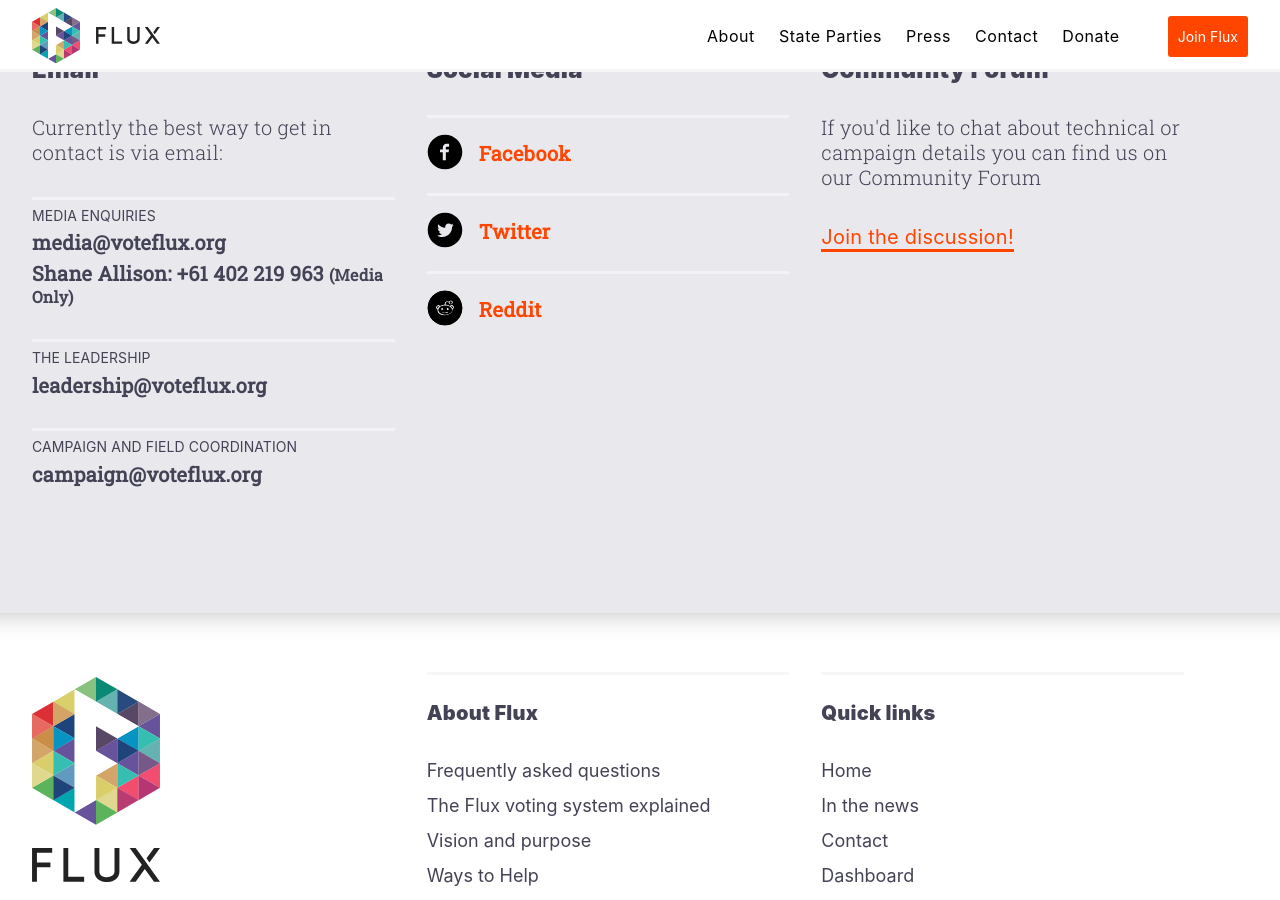
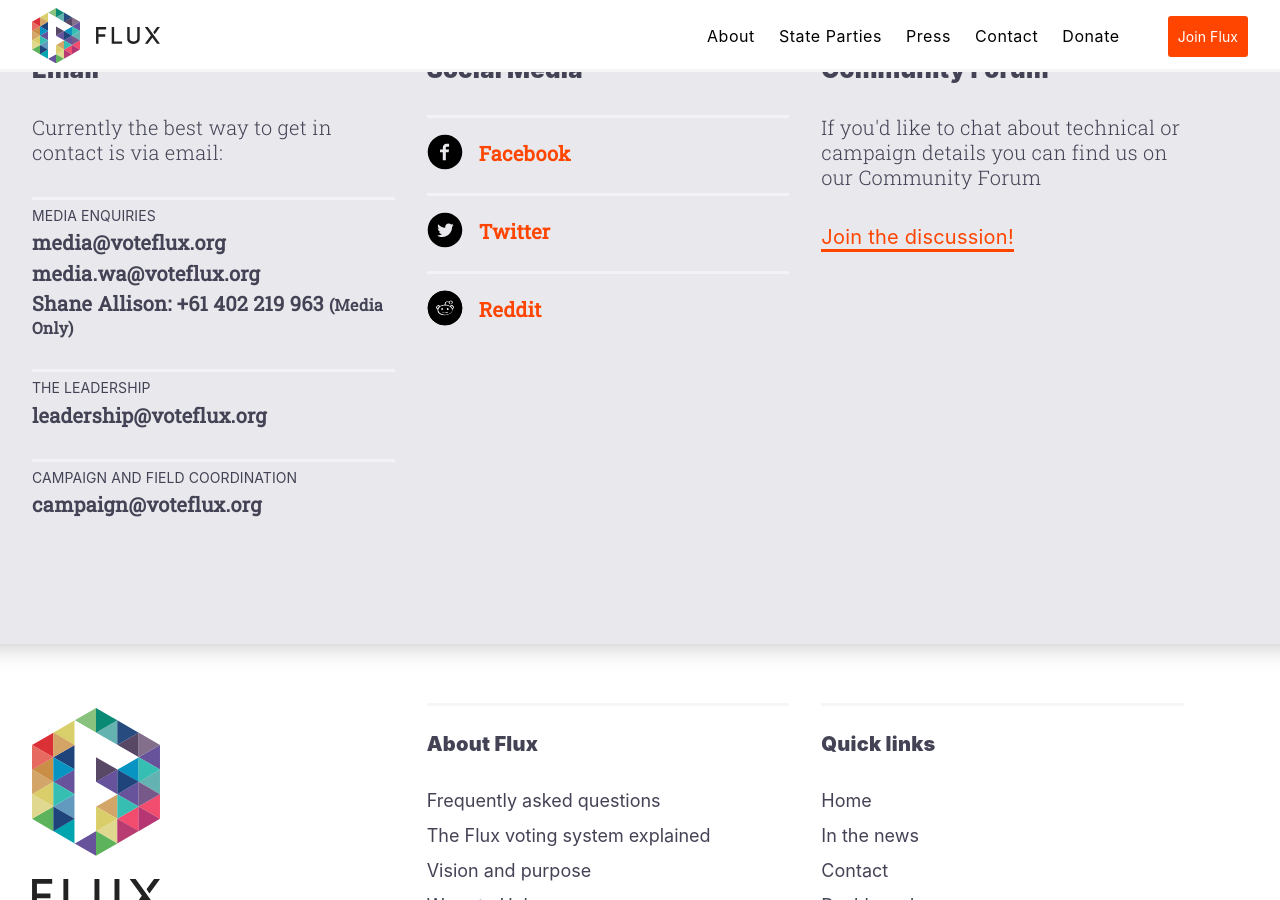
Before and after one commit to voteflux/flux-website-v2, a Jekyll site: the page built from index.html, in a window 1280 px wide and 900 px high, scrolled down 7157 px. Built offline with Jekyll 4.4.1, drawn with Linux system fonts in a browser that asks for light colours.

Commit message:
Add media.wa

```diff
--- a/_includes/contact.html
+++ b/_includes/contact.html
@@ -7,6 +7,7 @@
     <div class="mb3">
       <h5 class="caps">Media Enquiries</h5>
       <h3 class="bold h-font mt0">media@voteflux.org</h3>
+      <h3 class="bold h-font mt0">media.wa@voteflux.org</h3>
       <h3 class="bold h-font mt0">Shane Allison: +61 402 219 963 <small>(Media Only)</small></h3>
     </div>
     <hr class="white muted border-bottom m0">
```
